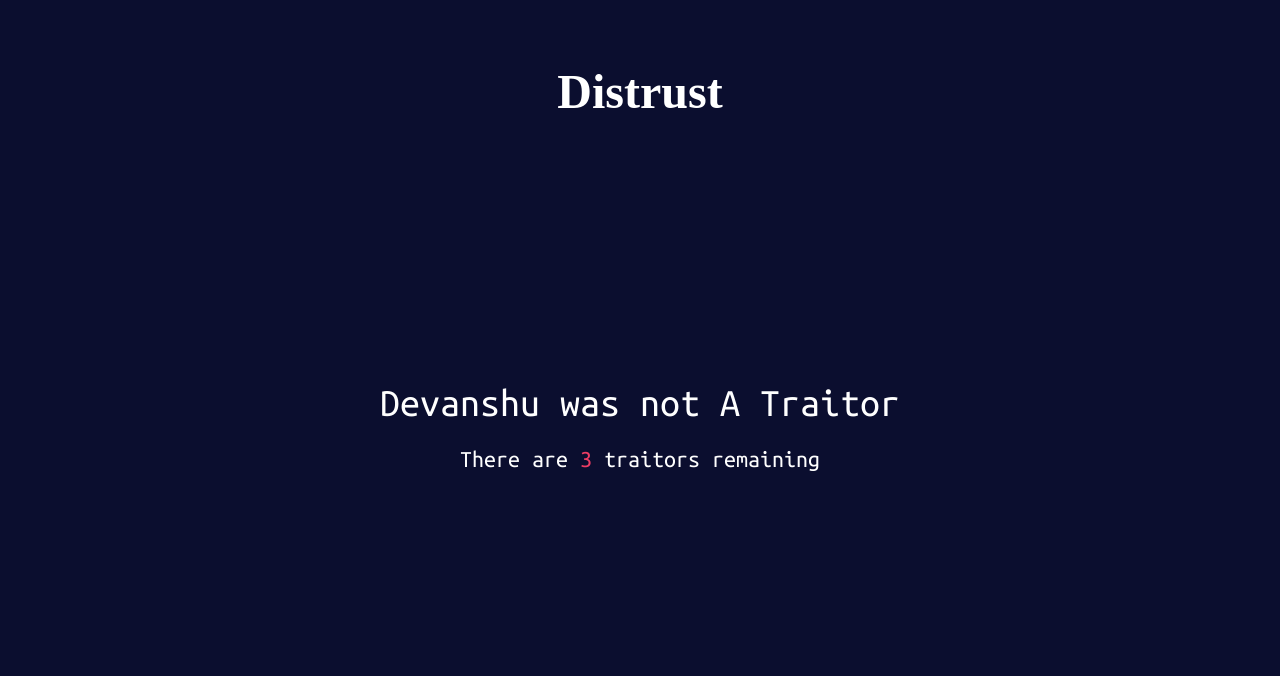
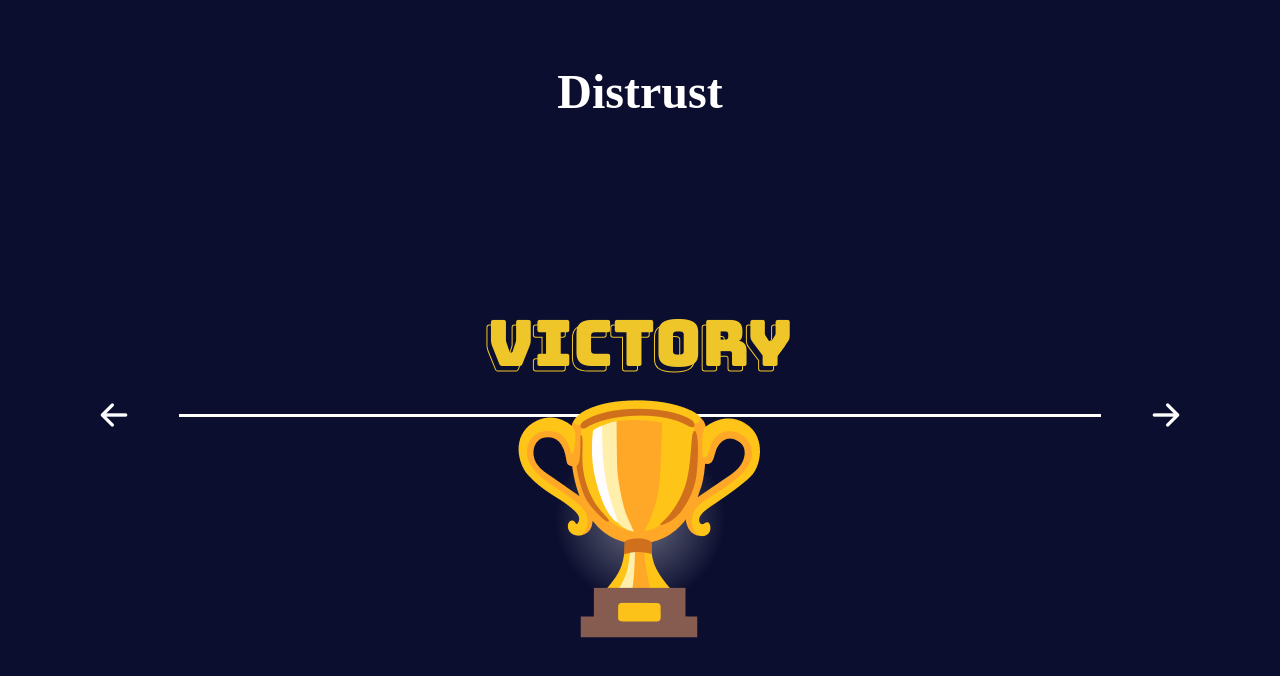
Before and after one commit to scc-distrust/frontend, a Svelte app: page / in a window 1280 px wide. Shown: the top 676 px of the page. Built offline with nearby package versions, Linux system fonts and the light colour scheme; a web font is replaced by a local one.

Commit message:
Created Victory Page.

```diff
--- a/src/App.svelte
+++ b/src/App.svelte
@@ -1,5 +1,5 @@
 <script>
-  import Login from "./pages/MeetingConclusion.svelte";
+  import Login from "./pages/VictoryPage.svelte";
 </script>
 
 <Login />
--- a/src/app.css
+++ b/src/app.css
@@ -13,6 +13,7 @@
   --gray: #dfdfdf;
   --cyan: #1993ff;
   --green: #4caf50;
+  --yellow: #EFC62A;
   --font-color: #000000;
 
   --purple-border: rgba(166, 40, 242, 0.69);
--- /dev/null
+++ b/src/pages/VictoryPage.svelte
@@ -0,0 +1,122 @@
+<script lang="ts">
+  import Title from "../components/Title.svelte";
+  import Icon from "../components/Icon.svelte";
+
+  import trophy from "../assets/imgs/trophy.png";
+
+  export let message: string = "VICTORY";
+</script>
+
+<Title size="3rem" />
+<div class="container">
+  <div class="title">
+    <div class="message">{message}</div>
+    <div class="drop-shadow">{message}</div>
+  </div>
+  <div class="arrow-line">
+    <div class="arrow-left">
+      <Icon icon="arrow-left" size={2.5} />
+    </div>
+    <div class="line"></div>
+    <div class="arrow-right">
+      <Icon icon="arrow-right" size={2.5} />
+    </div>
+  </div>
+  <div class="trophy">
+    <div class="shine"></div>
+    <img class="trophy-icon" src={trophy} alt="Trophy icon" />
+  </div>
+</div>
+
+<style>
+  .container {
+    display: flex;
+    flex-direction: column;
+    align-items: center;
+    justify-content: center;
+    height: 70vh;
+    width: 100%;
+    margin: auto;
+  }
+
+  .title {
+    position: relative;
+    height: 2rem;
+  }
+
+  .message,
+  .drop-shadow {
+    position: absolute;
+    top: 0;
+    left: 0;
+    transform: translate(-50%, -50%);
+    font-family: "Bungee", serif;
+    font-size: 4rem;
+    font-weight: normal;
+  }
+
+  .message {
+    z-index: 20;
+    color: var(--yellow);
+  }
+
+  .drop-shadow {
+    z-index: 10;
+    margin: 0.3rem -0.25rem;
+    color: transparent;
+    -webkit-text-stroke: 1px var(--yellow);
+  }
+
+  .arrow-line {
+    display: flex;
+    align-items: center;
+    margin: 20px 0;
+    width: 90%;
+  }
+
+  .arrow-left {
+    transform: translateX(75%);
+  }
+
+  .arrow-right {
+    transform: translateX(-75%);
+  }
+
+  .line {
+    margin: 0 auto;
+    width: 80%;
+    height: 3px;
+    background-color: white;
+  }
+
+  .trophy {
+    position: relative;
+  }
+
+  .shine,
+  .trophy-icon {
+    margin-top: 4rem;
+    position: absolute;
+    top: 0;
+    left: 0;
+    transform: translate(-50%, -50%);
+  }
+
+  .shine {
+    z-index: 10;
+    height: 15rem;
+    width: 15rem;
+    background: transparent;
+    background: radial-gradient(
+      circle,
+      rgba(255, 255, 255, 0.4) 0%,
+      rgba(0, 0, 0, 0) 50%
+    );
+  }
+
+  .trophy-icon {
+    z-index: 20;
+    width: 256px;
+    height: 256px;
+  }
+</style>
--- a/svelte.config.js
+++ b/svelte.config.js
@@ -1,7 +1,7 @@
-import { vitePreprocess } from '@sveltejs/vite-plugin-svelte'
+import { vitePreprocess } from "@sveltejs/vite-plugin-svelte";
 
 export default {
   // Consult https://svelte.dev/docs#compile-time-svelte-preprocess
   // for more information about preprocessors
   preprocess: vitePreprocess(),
-}
+};
```
Also changed, not shown: src/assets/imgs/trophy.png (added).
